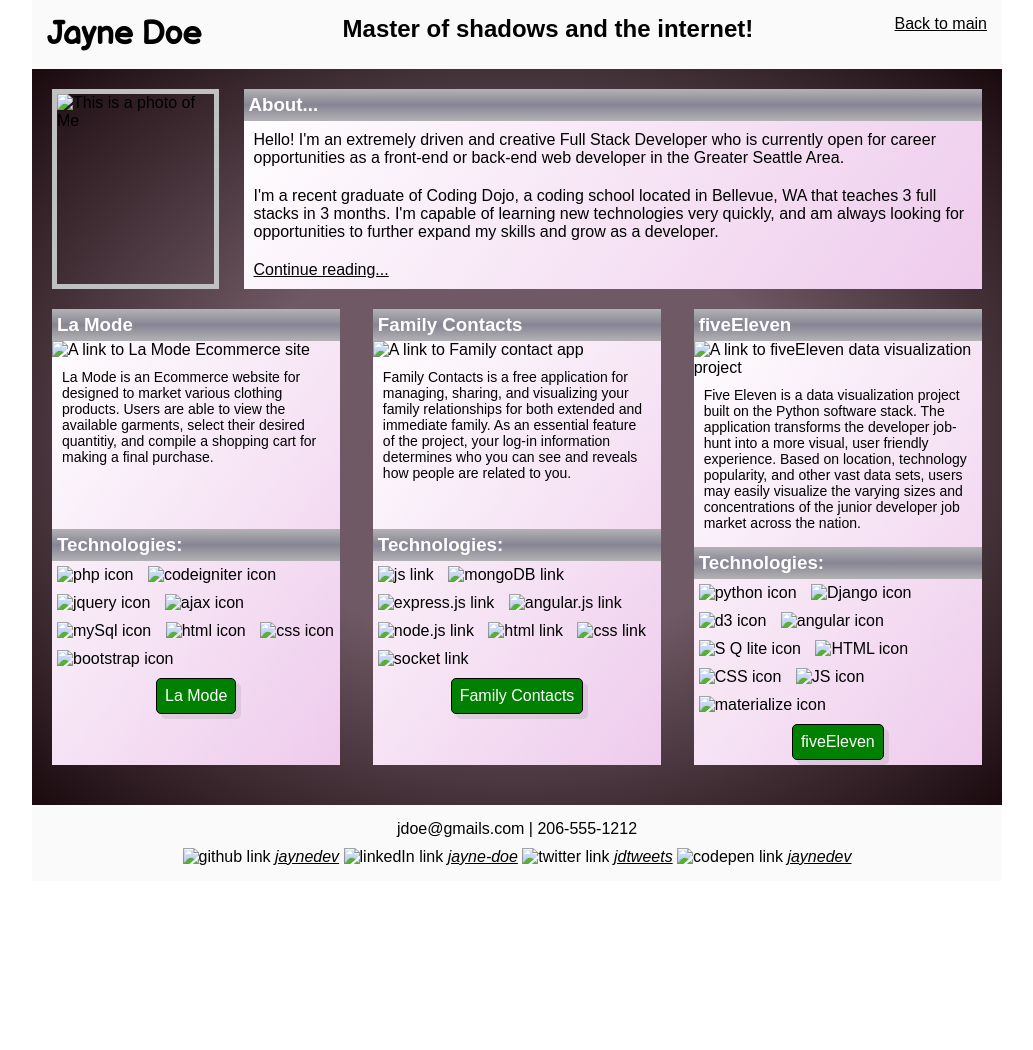
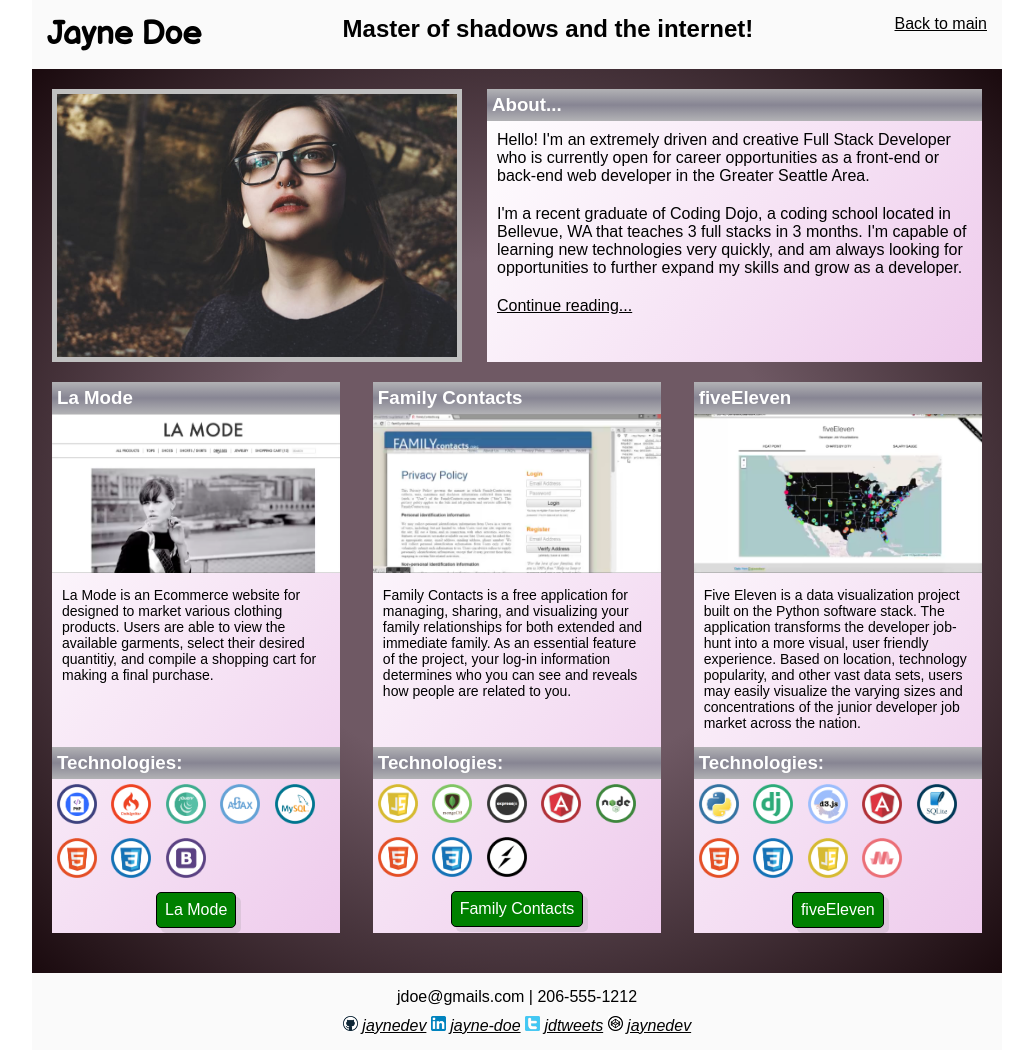
Before and after one commit to Smackatura/Web_fundamentals, a plain HTML site: page pages/spa.html in a window 1280 px wide. Shown: the whole page, without its empty margins (123-1156 px from the left). Before the commit the page ends 881 px from the top, so only its background shows below. Drawn offline with Linux system fonts and the light colour scheme.

Commit message:
added stylings and some images

```diff
--- a/pages/spa.html
+++ b/pages/spa.html
@@ -23,7 +23,7 @@
 <!-- start of bio-->
         <div id="main">
             <div class="hero">
-                <img class="me" src="images/photo_of_me.jpg" alt="This is a photo of Me">
+                <img class="me" src="/images/photo_of_me.jpg" alt="This is a photo of Me">
                 <div class="aboutMe">
                     <h3>About...</h3>
                     <p>Hello! I'm an extremely driven and creative Full Stack Developer who is currently open for career
@@ -39,62 +39,62 @@
             <div class="container">
                 <div class="post">
                     <h3>La Mode</h3>
-                    <img src="images/lamode.png" alt="A link to La Mode Ecommerce site">
+                    <img src="/images/lamode.png" alt="A link to La Mode Ecommerce site">
                     <p>La Mode is an Ecommerce website for designed to market various clothing products. Users are able
                         to view the available garments, select their desired quantitiy, and compile a shopping cart for
                         making a final purchase.</p>
                     <h3>Technologies:</h3>
                     <div>
-                        <img class="icons" src="images/php.png" alt="php icon">
-                        <img class="icons" src="images/codeigniter.png" alt="codeigniter icon">
-                        <img class="icons" src="images/jQuery.png" alt="jquery icon">
-                        <img class="icons" src="images/ajax.png" alt="ajax icon">
-                        <img class="icons" src="images/mysql.png" alt="mySql icon">
-                        <img class="icons" src="images/html.png" alt="html icon">
-                        <img class="icons" src="images/css.png" alt="css icon">
-                        <img class="icons" src="images/bootstrap.png" alt="bootstrap icon">
+                        <img class="icons" src="/images/php.png" alt="php icon">
+                        <img class="icons" src="/images/codeigniter.png" alt="codeigniter icon">
+                        <img class="icons" src="/images/jQuery.png" alt="jquery icon">
+                        <img class="icons" src="/images/ajax.png" alt="ajax icon">
+                        <img class="icons" src="/images/mysql.png" alt="mySql icon">
+                        <img class="icons" src="/images/html.png" alt="html icon">
+                        <img class="icons" src="/images/css.png" alt="css icon">
+                        <img class="icons" src="/images/bootstrap.png" alt="bootstrap icon">
                     </div>
                     <button>La Mode</button>
                     <!-- fill in alt descriptions -->
                 </div>
                 <div class="post">
                     <h3>Family Contacts</h3>
-                    <img src="images/familycontacts.png" alt="A link to Family contact app">
+                    <img src="/images/familycontacts.png" alt="A link to Family contact app">
                     <p>Family Contacts is a free application for managing, sharing, and visualizing your family
                         relationships for both extended and immediate family. As an essential feature of the project,
                         your
                         log-in information determines who you can see and reveals how people are related to you.</p>
                     <h3>Technologies:</h3>
                     <div>
-                        <img src="images/JavaScript.png" alt="js link" class="icons">
-                        <img src="images/mongodb.png" alt="mongoDB link" class="icons">
-                        <img src="images/expressjs.png" alt="express.js link" class="icons">
-                        <img src="images/angular.png" alt="angular.js link" class="icons">
-                        <img src="images/nodejs.png" alt="node.js link" class="icons">
-                        <img src="images/HTML.png" alt="html link" class="icons">
-                        <img src="images/CSS.png" alt="css link" class="icons">
-                        <img src="images/socket.png" alt="socket link" class="icons">
+                        <img src="/images/JavaScript.png" alt="js link" class="icons">
+                        <img src="/images/mongodb.png" alt="mongoDB link" class="icons">
+                        <img src="/images/expressjs.png" alt="express.js link" class="icons">
+                        <img src="/images/angular.png" alt="angular.js link" class="icons">
+                        <img src="/images/nodejs.png" alt="node.js link" class="icons">
+                        <img src="/images/HTML.png" alt="html link" class="icons">
+                        <img src="/images/CSS.png" alt="css link" class="icons">
+                        <img src="/images/socket.png" alt="socket link" class="icons">
                     </div>
                     <button>Family Contacts</button>
                 </div>
                 <div class="post">
                     <h3>fiveEleven</h3>
-                    <img src="images/fiveEleven.png" alt="A link to fiveEleven data visualization project">
+                    <img src="/images/fiveEleven.png" alt="A link to fiveEleven data visualization project">
                     <p>Five Eleven is a data visualization project built on the Python software stack. The application
                         transforms the developer job- hunt into a more visual, user friendly experience. Based on
                         location, technology popularity, and other vast data sets, users may easily visualize the varying sizes
                         and concentrations of the junior developer job market across the nation.</p>
                     <h3>Technologies:</h3>
                     <div>
-                        <img src="images/python.png" alt="python icon" class="icons">
-                        <img src="images/django.png" alt="Django icon" class="icons">
-                        <img src="images/d3.png" alt="d3 icon" class="icons">
-                        <img src="images/angular.png" alt="angular icon" class="icons">
-                        <img src="images/sqlite.png" alt="S Q lite icon" class="icons">
-                        <img src="images/HTML.png" alt="HTML icon" class="icons">
-                        <img src="images/CSS.png" alt="CSS icon" class="icons">
-                        <img src="images/JavaScript.png" alt="JS icon" class="icons">
-                        <img src="images/materialize.png" alt="materialize icon" class="icons">
+                        <img src="/images/python.png" alt="python icon" class="icons">
+                        <img src="/images/django.png" alt="Django icon" class="icons">
+                        <img src="/images/d3.png" alt="d3 icon" class="icons">
+                        <img src="/images/angular.png" alt="angular icon" class="icons">
+                        <img src="/images/sqlite.png" alt="S Q lite icon" class="icons">
+                        <img src="/images/HTML.png" alt="HTML icon" class="icons">
+                        <img src="/images/CSS.png" alt="CSS icon" class="icons">
+                        <img src="/images/JavaScript.png" alt="JS icon" class="icons">
+                        <img src="/images/materialize.png" alt="materialize icon" class="icons">
                     </div>
                     <button>fiveEleven</button>
                 </div>
@@ -105,13 +105,13 @@
         <footer>
             <p>jdoe@gmails.com | 206-555-1212</p>
             <div>
-                <img src="images/github.png" alt="github link">
+                <img src="/images/github.png" alt="github link">
                 <a href="">jaynedev</a>
-                <img src="images/linkedin.png" alt="linkedIn link">
+                <img src="/images/linkedin.png" alt="linkedIn link">
                 <a href="">jayne-doe</a>
-                <img src="images/twitter.png" alt="twitter link">
+                <img src="/images/twitter.png" alt="twitter link">
                 <a href="">jdtweets</a>
-                <img src="images/codepen.png" alt="codepen link">
+                <img src="/images/codepen.png" alt="codepen link">
                 <a href="">jaynedev</a>
             </div>
         </footer>
```
Also changed, not shown: index.html (+2 -2 lines), pages/blocks.html (+1 -1 lines), pages/fake_blog.html (+1 -1 lines), pages/flexbox.html (+1 -1 lines), pages/flexnavbar.html (+1 -1 lines), pages/registration_form.html (+13 -1 lines), images/hiremenow.jpg (added).
